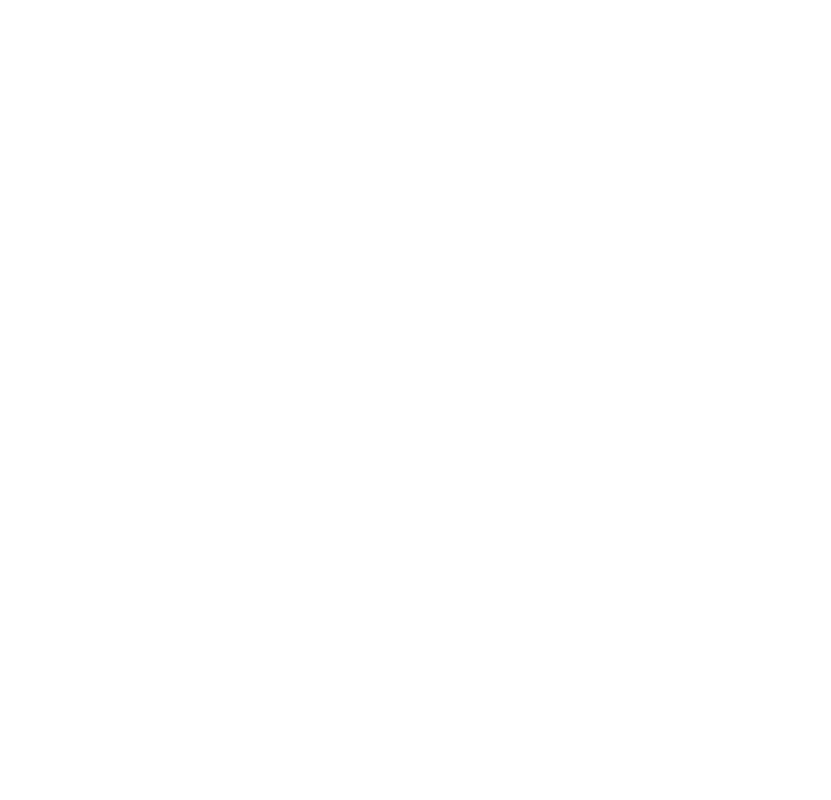
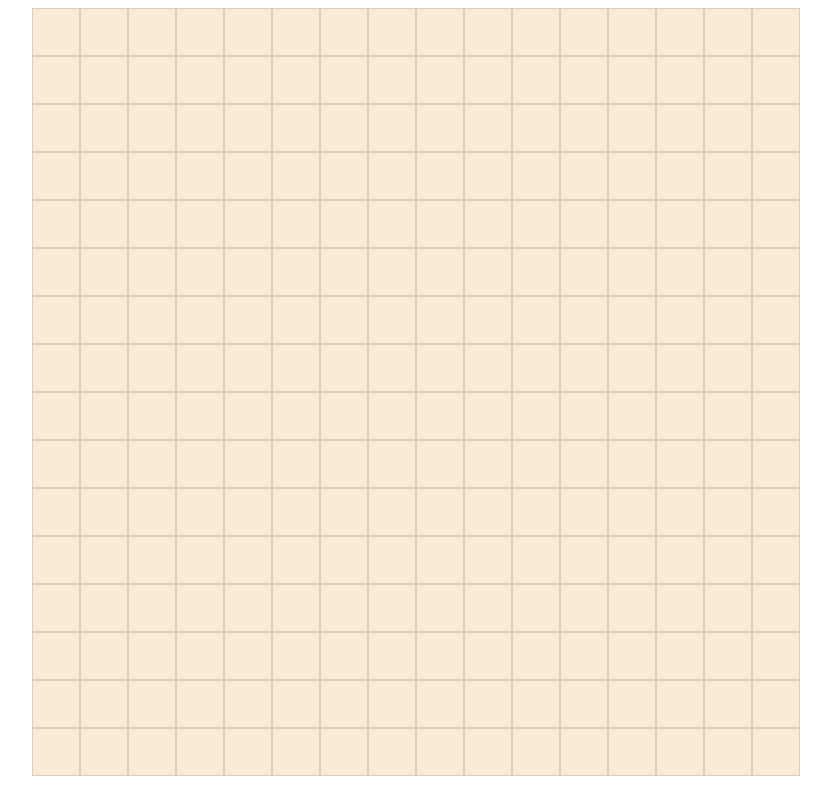
Before and after one commit to zh-amirkulova/Etch-a-Sketch, a plain HTML site: page index.html in a window 1280 px wide. Shown: the whole page, without its empty margins (224-1055 px from the left). Drawn offline with Linux system fonts and the light colour scheme.

Commit message:
Создала сетку 16x16

```diff
--- a/index.html
+++ b/index.html
@@ -8,6 +8,8 @@
 </head>
 <body>
 
+    <div class="conteiner"> </div>
+
     <script src="index.js"> </script>
 </body>
 </html>
--- a/index.js
+++ b/index.js
@@ -1 +1,14 @@
-const divMain = document.createElement('div');
+const divConteiner = document.querySelector('div');
+
+for (let i=0; i<256; i++){
+    const div = document.createElement('div');
+    divConteiner.append(div);
+    div.style.cssText = `
+        width: 46px;
+        height: 46px;
+        border: 1px solid rgba(137, 81, 41, 0.2);;
+
+    `;
+    divConteiner.innerHTML.div;
+    console.log(div);
+};
--- a/style.css
+++ b/style.css
@@ -0,0 +1,16 @@
+body,
+.conteiner {
+    display: flex;
+    justify-content: center;
+    align-content: center;
+
+}
+.conteiner {
+
+    flex-wrap: wrap;
+    width: 768px;
+    height: 768px;
+    background-color: antiquewhite;
+    color: rgba(137, 81, 41, 0.3);
+
+}
```
